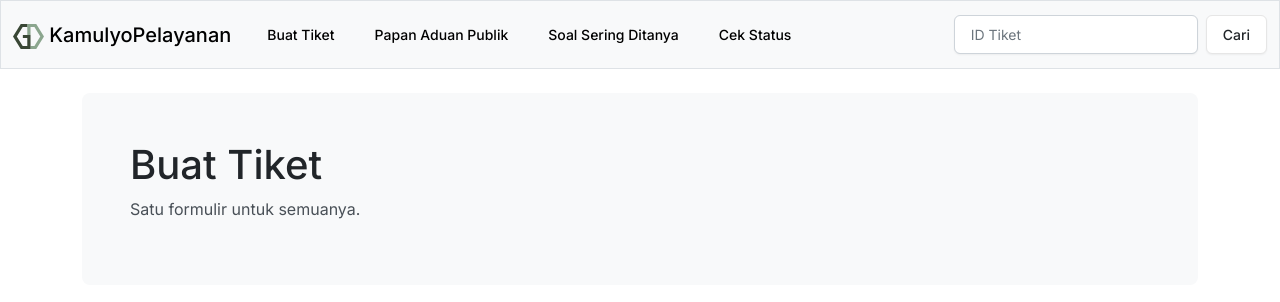
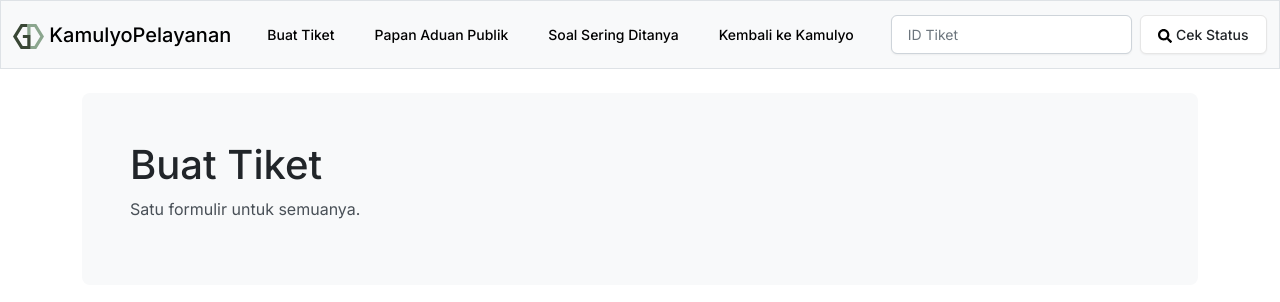
Before and after one commit to lc-at/kamulyo-pelayanan, a Flask app: page /buat-tiket in a window 1280 px wide. Shown: the top 302 px of the page. Run offline with Flask 3, Linux system fonts and the light colour scheme; parts of the project's set-up code (start-up, migrations or seed data) failed here and were passed over; some libraries are stand-ins or nearby versions.

Commit message:
Add back to Kamulyo button to navbar
Signed-off-by: Faiz Jazadi <me@lcat.dev>

```diff
--- a/app/templates/navbar.html
+++ b/app/templates/navbar.html
@@ -39,12 +39,7 @@
         {{ nav_item('Buat Tiket', 'main.index') }}
         {{ nav_item('Papan Aduan Publik', 'main.papan_aduan_publik') }}
         {{ nav_item('Soal Sering Ditanya', 'main.soal_sering_ditanya') }}
-
-        <li class="nav-item">
-          <a class="nav-link" href="#" x-on:click="$refs.inpIdTiket.focus()"
-            >Cek Status</a
-          >
-        </li>
+        {{ nav_item('Kembali ke Kamulyo', 'https://kamulyo.id', ref_is_route=False) }}
       </ul>
       <form class="d-flex" action="{{ url_for('main.cari_tiket') }}">
         <input
@@ -55,8 +50,18 @@
           placeholder="ID Tiket"
         />
         <input type="hidden" name="next" value="{{ request.path }}" />
-        <button class="btn btn-secondary my-2 my-sm-0" type="submit">
-          Cari
+        <button class="btn btn-secondary w-50 my-2 my-sm-0" type="submit">
+          <svg
+            xmlns="http://www.w3.org/2000/svg"
+            height="1em"
+            viewBox="0 0 512 512"
+          >
+            <!--! Font Awesome Free 6.4.2 by @fontawesome - https://fontawesome.com License - https://fontawesome.com/license (Commercial License) Copyright 2023 Fonticons, Inc. -->
+            <path
+              d="M505 442.7L405.3 343c-4.5-4.5-10.6-7-17-7H372c27.6-35.3 44-79.7 44-128C416 93.1 322.9 0 208 0S0 93.1 0 208s93.1 208 208 208c48.3 0 92.7-16.4 128-44v16.3c0 6.4 2.5 12.5 7 17l99.7 99.7c9.4 9.4 24.6 9.4 33.9 0l28.3-28.3c9.4-9.4 9.4-24.6.1-34zM208 336c-70.7 0-128-57.2-128-128 0-70.7 57.2-128 128-128 70.7 0 128 57.2 128 128 0 70.7-57.2 128-128 128z"
+            />
+          </svg>
+          Cek Status
         </button>
       </form>
     </div>
```
